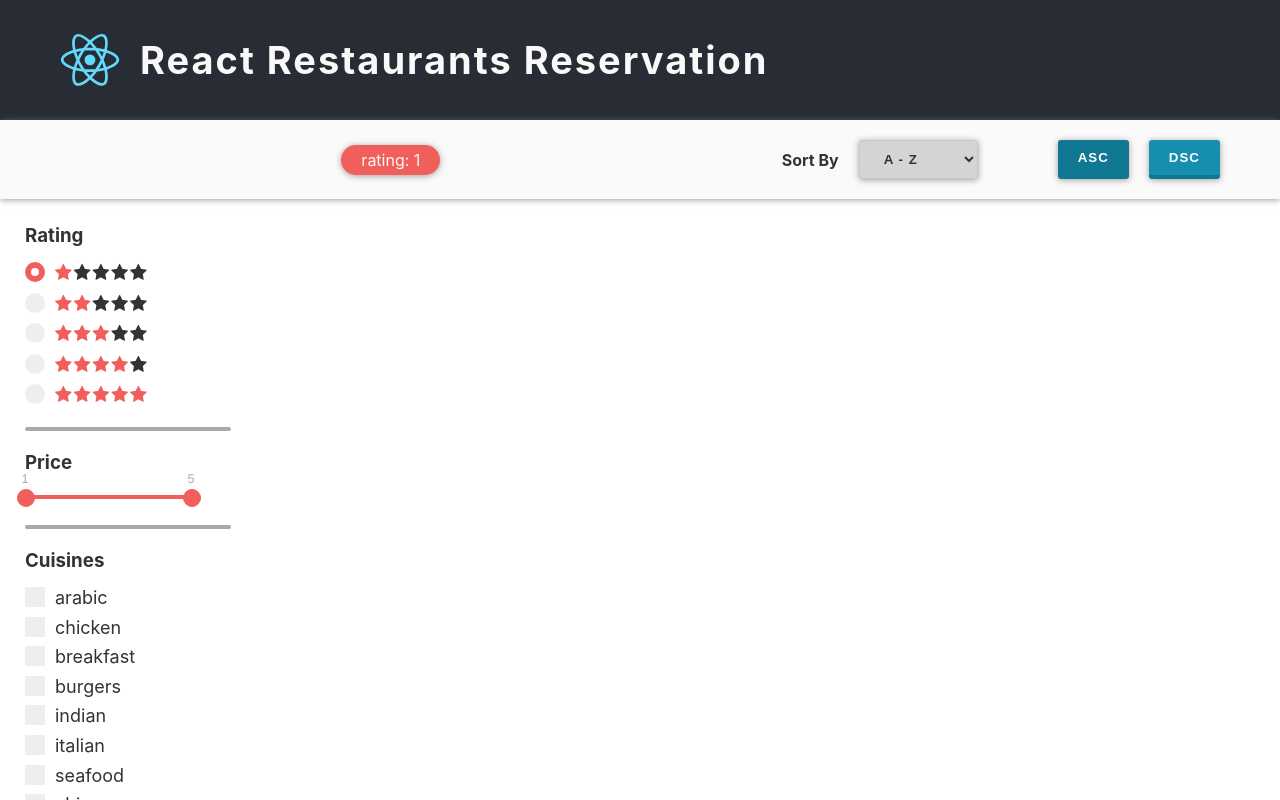
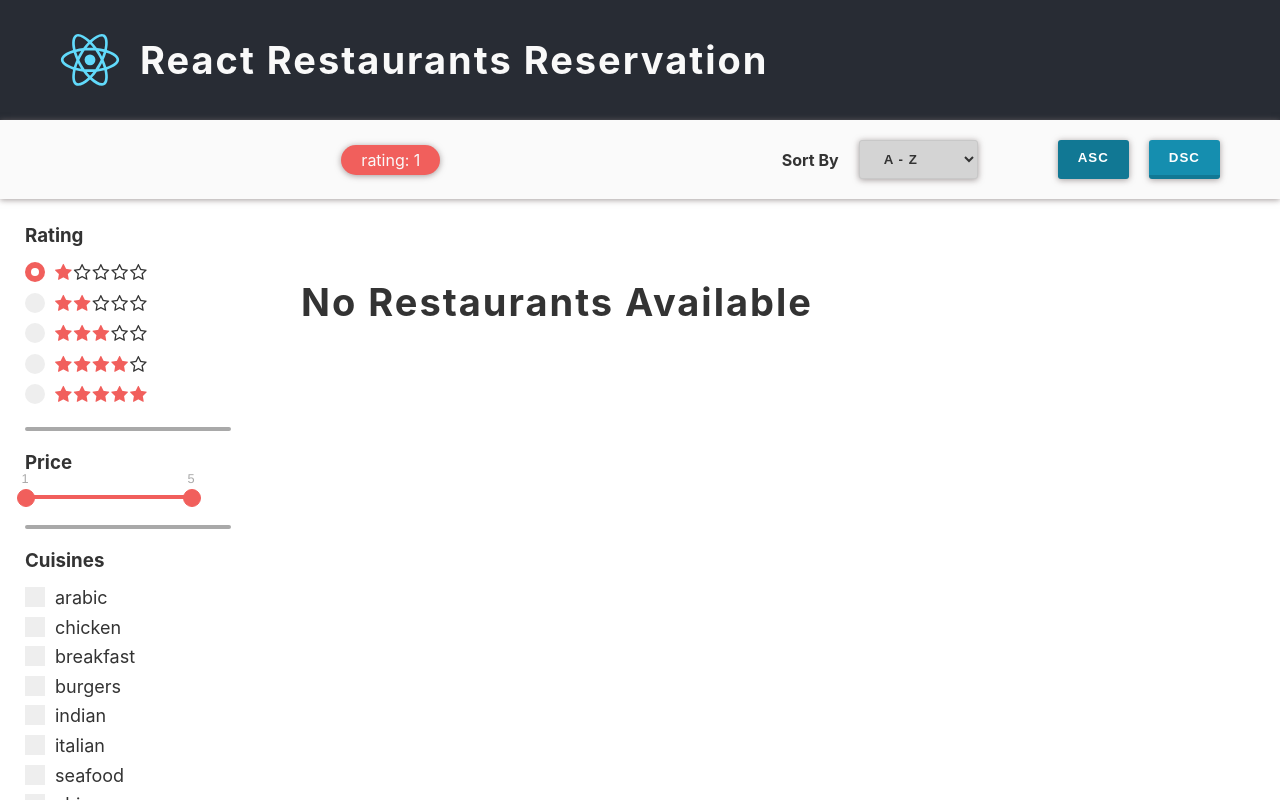
Before and after one commit to kayali1411/react-restaurants-reservation, a React (Create React App) app: page / in a window 1280 px wide. Both pictures are taken after a click on the label 128 px from the left and 273 px from the top of the page. Shown: the top 800 px of the page. Built offline with nearby package versions, Linux system fonts and the light colour scheme.

Commit message:
working on empty restaurants list

```diff
--- a/src/components/RestaurantsList.js
+++ b/src/components/RestaurantsList.js
@@ -41,9 +41,16 @@ const RestaurantsList = () => {
 
     return (
         <div className={style.grid}>
-            <div className={style.items_block}>
-                {restaurants.map((restaurant) => <Restaurant key={restaurant.name} info={restaurant} />)}
-            </div>
+            {restaurants.length > 0 && (
+                <div className={style.items_block}>
+                    {restaurants.map((restaurant) => <Restaurant key={restaurant.name} info={restaurant} />)}
+                </div>
+            )}
+            {restaurants.length === 0 && (
+                <div className={style.empty_list}>
+                    <h1>No Restaurants Available</h1>
+                </div>
+            )}
         </div>
     );
 };
--- a/src/style/LayeredNavigation.module.css
+++ b/src/style/LayeredNavigation.module.css
@@ -144,12 +144,14 @@ h3 {
     position: relative;
 }
 
-.star_checked {
+.star:before {
+    font-family: FontAwesome;
+    content: '\f006';
+    padding-right: 2px;
+}
+
+
+.star_checked:before {
+    content: '\f005';
     color: #F15F5C;
 }
-
-.star:before {
-    font-family: FontAwesome;
-    content: '\f005';
-    padding-right: 2px;
-}
--- a/src/style/Restaurant.module.css
+++ b/src/style/Restaurant.module.css
@@ -38,10 +38,6 @@
     color: #333;
 }
 
-.star_checked {
-    color: #F15F5C;
-}
-
 .money:before {
     font-family: FontAwesome;
     content: '\f155';
@@ -50,6 +46,11 @@
 
 .star:before {
     font-family: FontAwesome;
-    content: '\f005';
+    content: '\f006';
     padding-right: 2px;
 }
+
+.star_checked:before {
+    content: '\f005';
+    color: #F15F5C;
+}
--- a/src/style/RestaurantsList.module.css
+++ b/src/style/RestaurantsList.module.css
@@ -11,3 +11,7 @@
     grid-row-gap: 20px;
     padding: 25px;
 }
+
+.empty_list {
+    padding: 80px 45px;
+}
```
